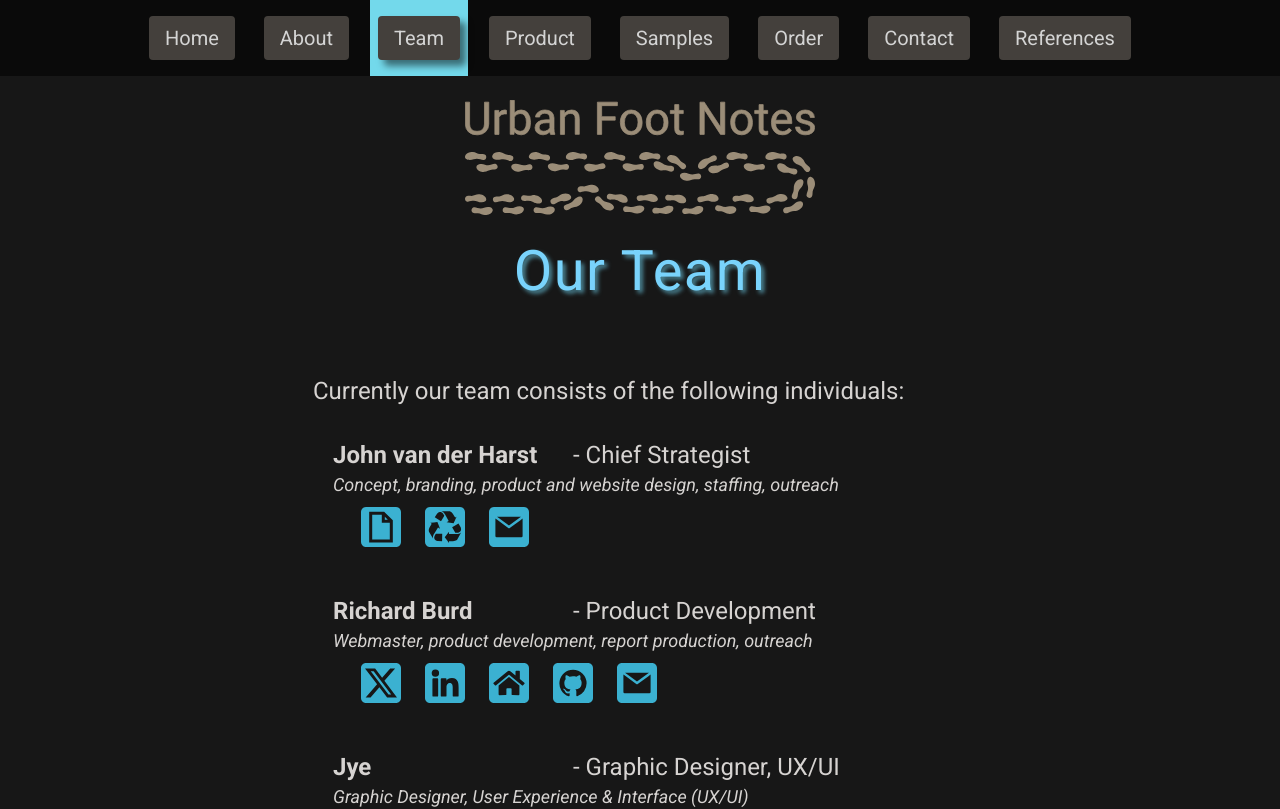
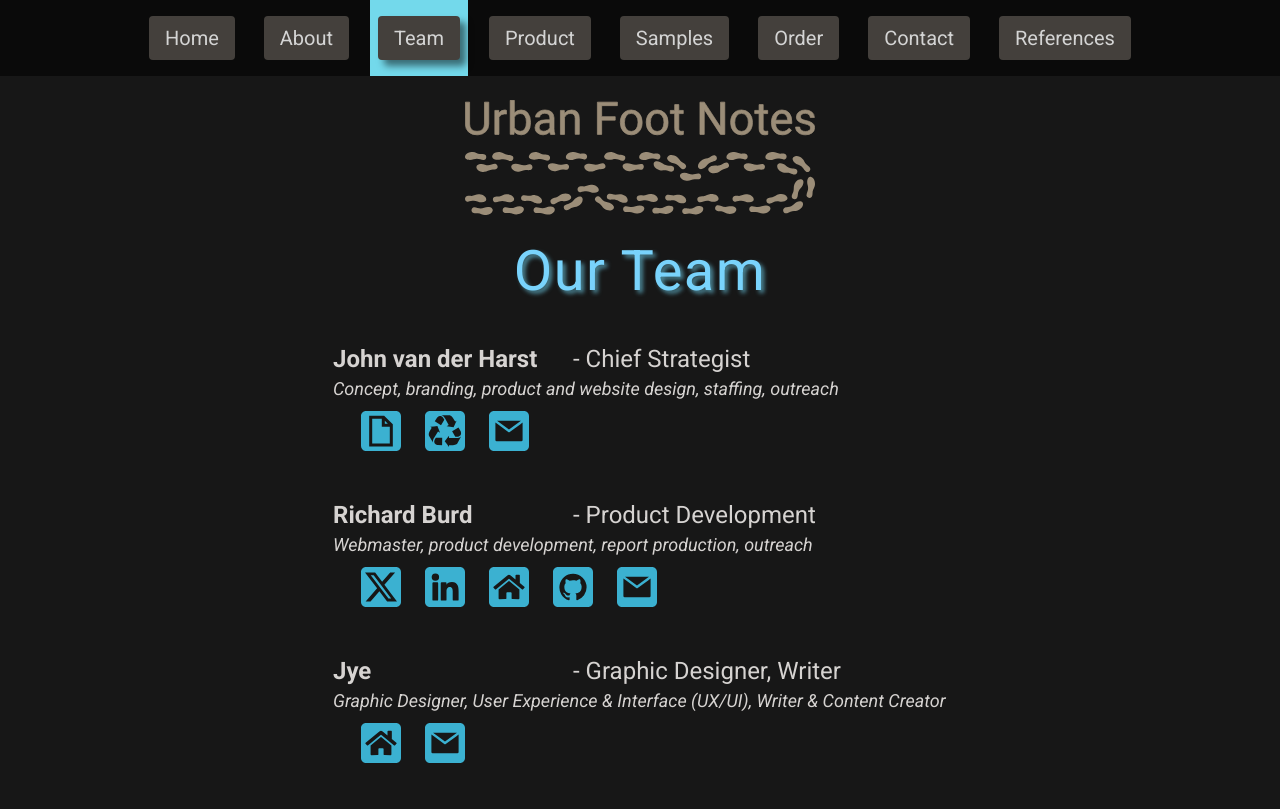
Before and after one commit to Richard-Burd/urban-footnotes-landing, a Next.js app: page /team in a window 1280 px wide. Shown: the top 809 px of the page. Built offline with nearby package versions, Linux system fonts and the light colour scheme; a web font is replaced by a local one.

Commit message:
team page update

```diff
--- a/pages/team.js
+++ b/pages/team.js
@@ -23,9 +23,10 @@ export default function Team() {
           />
         </center>
         <div className="roboto-font mx-4 text-stone-300 lg:mx-32 lg:text-2xl">
-          <p className="py-8">
+         {/* removed for redundancy
+           <p className="py-4">
             Currently our team consists of the following individuals:
-          </p>
+          </p> */}
 
           <div id="desktop-version" className="mb-14 hidden pl-5 lg:block">
             <div id="john-van-der-harst" className="pb-12">
@@ -112,10 +113,10 @@ export default function Team() {
             <div id="jye" className="pb-12">
               <div className="flex">
                 <span className="w-60 font-bold">Jye</span>
-                <span>- Graphic Designer, UX/UI</span>
+                <span>- Graphic Designer, Writer</span>
               </div>
               <div className="text-lg italic">
-                Graphic Designer, User Experience & Interface (UX/UI)
+                Graphic Designer, User Experience & Interface (UX/UI), Writer & Content Creator
               </div>
               <div className="social-media-icons ml-4 mt-2 flex flex-row">
                 <div className="mx-3">
```
